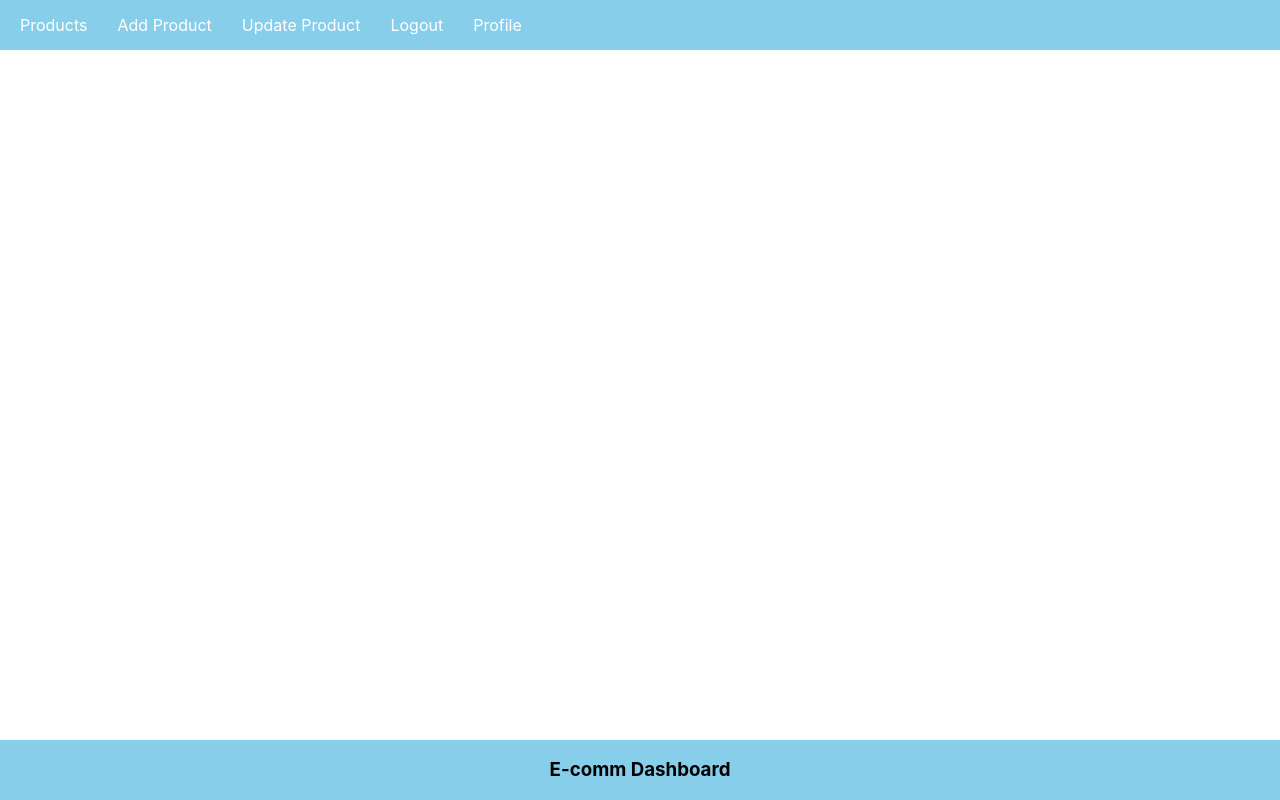
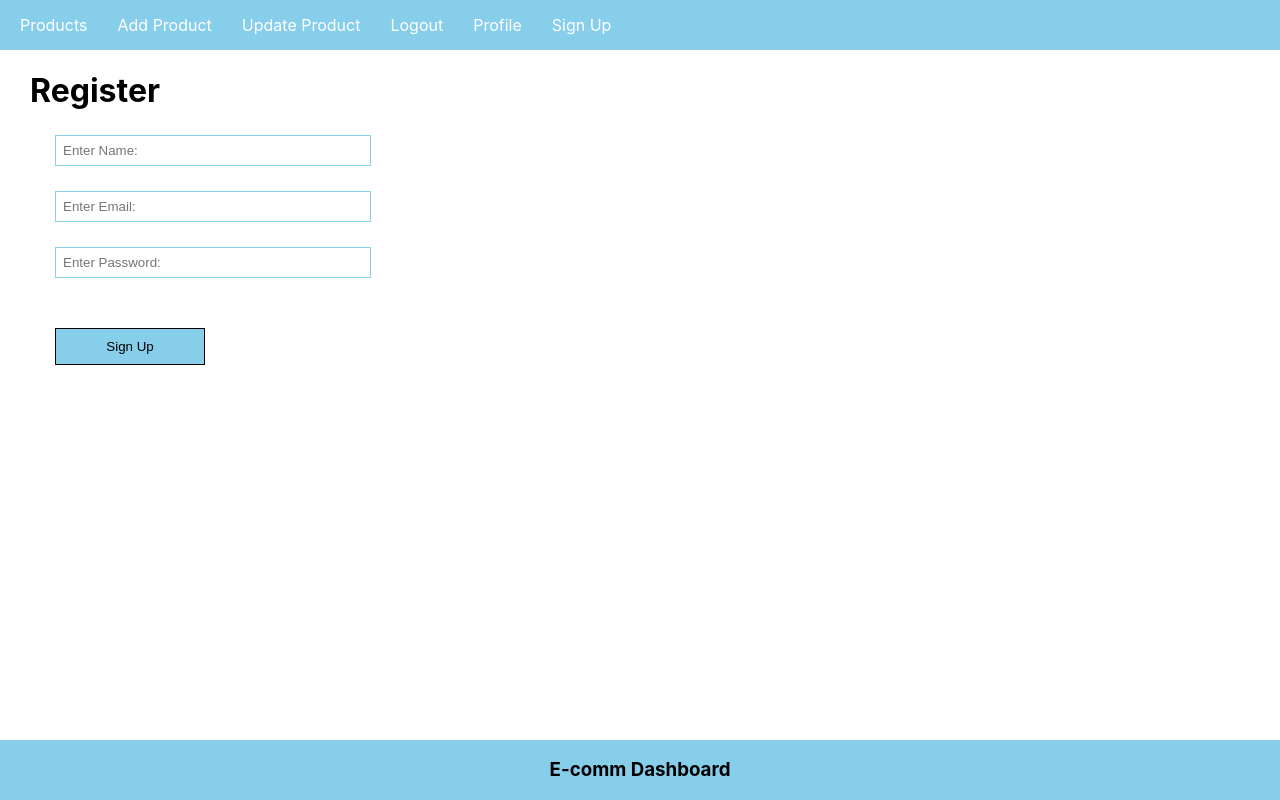
Before and after one commit to deep-coder1/e-dashboard-mern, a React (Create React App) app in the folder front-end/: page /signup in a window 1280 px wide. Built offline with nearby package versions, Linux system fonts and the light colour scheme.

Commit message:
Create SignUp Page Layout

```diff
--- a/front-end/src/App.css
+++ b/front-end/src/App.css
@@ -21,6 +21,26 @@
   text-align: center;
   width: 100%;
   background-color: skyblue;
+}
+
+.register {
+  margin-left: 30px;
+}
+.inputBox {
+  display: block;
+  margin: 25px;
+  padding: 7px;
+  width: 300px;
+  border: 1px solid skyblue;
+}
+
+.appButton{
+  margin: 25px;
+  padding: 10px;
+  width: 150px;
+  background-color: skyblue;
+  border: 1px solid;
+  cursor: pointer;
 }
 
 @media (prefers-reduced-motion: no-preference) {
--- a/front-end/src/App.js
+++ b/front-end/src/App.js
@@ -2,6 +2,7 @@ import './App.css';
 import Nav from './components/Nav'
 import { BrowserRouter, Routes, Route } from 'react-router-dom';
 import Footer from './components/Footer'
+import SignUp from './components/SignUp'
 
 function App() {
   return (
@@ -14,6 +15,7 @@ function App() {
           <Route path="/update" element={<h1>Update Product Component</h1>} />
           <Route path="/logout" element={<h1>Logout Component</h1>} />
           <Route path="/profile" element={<h1>Profile Component</h1>} />
+          <Route path="/signup" element={<SignUp />} />
         </Routes>
       </BrowserRouter>
       <Footer />
--- a/front-end/src/components/Nav.js
+++ b/front-end/src/components/Nav.js
@@ -10,6 +10,7 @@ const Nav=()=>{
                 <li><Link to="/update">Update Product</Link></li>
                 <li><Link to="/logout">Logout</Link></li>
                 <li><Link to="/profile">Profile</Link></li>
+                <li><Link to="/signup">Sign Up</Link></li>
             </ul>
         </div>
     )
--- /dev/null
+++ b/front-end/src/components/SignUp.js
@@ -0,0 +1,47 @@
+import React, { useState } from "react";
+
+const SignUp = () => {
+  const [name, setName] = useState("");
+  const [email, setEmail] = useState("");
+  const [password, setPassword] = useState("");
+  const collectData=()=>{
+    console.warn(name, email,password);
+  }
+  return (
+    <div className="register">
+      <h1>Register</h1>
+      <input
+        className="inputBox"
+        type="text"
+        value={name}
+        onChange={(e) => {
+          setName(e.target.value);
+        }}
+        placeholder="Enter Name: "
+      />
+      <input
+        className="inputBox"
+        type="email"
+        value={email}
+        onChange={(e) => {
+          setEmail(e.target.value);
+        }}
+        placeholder="Enter Email: "
+      />
+      <input
+        className="inputBox"
+        type="password"
+        placeholder="Enter Password: "
+        value={password}
+        onChange={(e) => {
+            setPassword(e.target.value);
+        }}
+      />
+      <button onClick={collectData} className="appButton" type="button">
+        Sign Up
+      </button>
+    </div>
+  );
+};
+
+export default SignUp;
```
